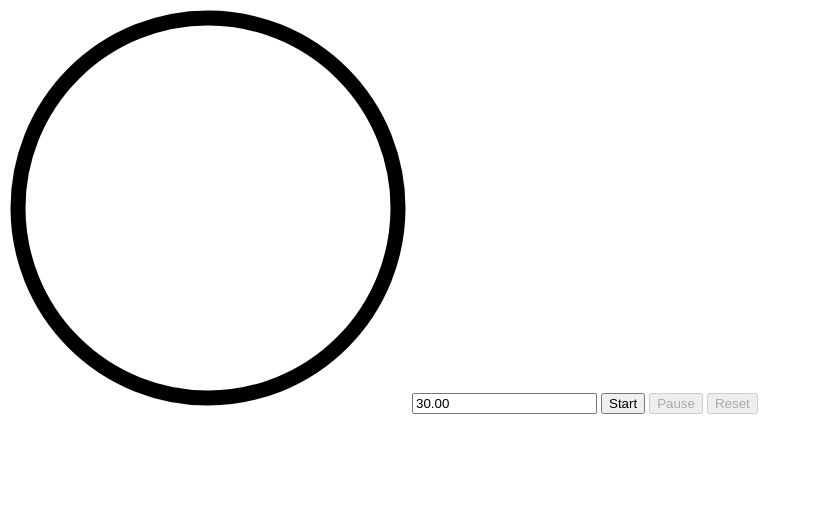
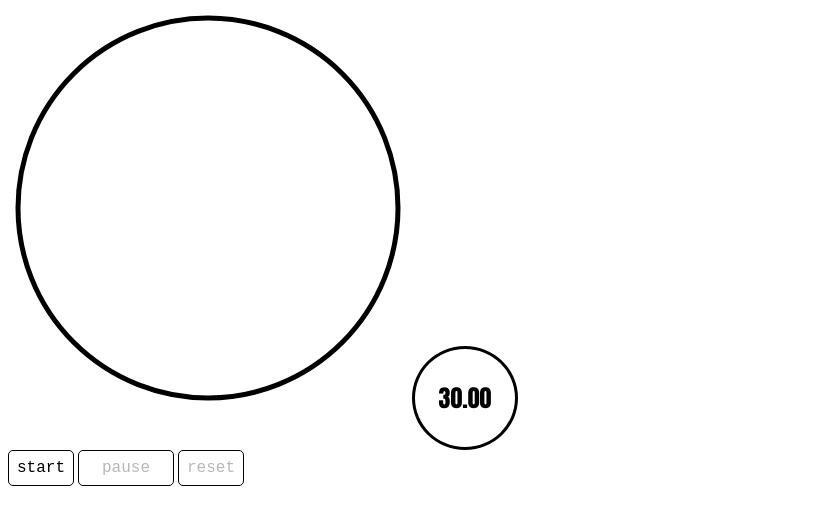
Before and after one commit to Manuelhh/timer-app, a plain HTML site: page index.html in a window 1280 px wide. Shown: the whole page, without its empty margins (0-813 px from the left). Drawn offline with Linux system fonts and the light colour scheme.

Commit message:
Added .css file and started styling

```diff
--- /dev/null
+++ b/index.css
@@ -0,0 +1,22 @@
+#duration {
+  border: 3px solid black;
+  border-radius: 50%;
+  text-align: center;
+  width: 6rem;
+  height: 6rem;
+  font-family: Impact, Haettenschweiler, "Arial Narrow Bold", sans-serif;
+  font-size: 1.5rem;
+}
+
+.buttons button {
+  background-color: transparent;
+  border: 1px solid black;
+  border-radius: 5px;
+  font-family: monospace;
+  font-size: 1rem;
+  padding: 0.5rem;
+}
+
+#pause {
+  width: 6rem;
+}
--- a/index.html
+++ b/index.html
@@ -5,6 +5,7 @@
     <meta http-equiv="X-UA-Compatible" content="IE=edge" />
     <meta name="viewport" content="width=device-width, initial-scale=1.0" />
     <title>Timer App</title>
+    <link rel="stylesheet" href="index.css" />
   </head>
   <body>
     <svg height="400" width="400">
@@ -14,15 +15,17 @@
         cy="200"
         fill="transparent"
         stroke="black"
-        stroke-width="15"
+        stroke-width="5"
         transform="rotate(-90 200 200)"
       />
     </svg>
 
     <input value="30.00" id="duration" />
-    <button id="start">Start</button>
-    <button id="pause">Pause</button>
-    <button id="reset">Reset</button>
+    <div class="buttons">
+      <button id="start">start</button>
+      <button id="pause">pause</button>
+      <button id="reset">reset</button>
+    </div>
     <script src="timerClass.js"></script>
     <script src="index.js"></script>
   </body>
--- a/timerClass.js
+++ b/timerClass.js
@@ -18,7 +18,6 @@ class Timer {
       this.onPause = callbacks.onPause;
       this.onRestart = callbacks.onRestart;
     }
-
     this.timePassed = timePassed;
 
     this.startButton.addEventListener("click", this.start);
@@ -38,18 +37,18 @@ class Timer {
   };
 
   pause = () => {
-    if (this.pauseButtton.innerHTML === "Pause") {
+    if (this.pauseButtton.innerHTML === "pause") {
       if (this.onPause) {
         this.onPause();
       }
-      this.pauseButtton.innerHTML = "Continue";
+      this.pauseButtton.innerHTML = "continue";
       clearInterval(this.interval);
       clearInterval(this.seconds);
     } else {
       if (this.onRestart) {
         this.onRestart();
       }
-      this.pauseButtton.innerHTML = "Pause";
+      this.pauseButtton.innerHTML = "pause";
       this.start();
     }
   };
@@ -63,7 +62,7 @@ class Timer {
     if (this.onTick) {
       this.onTick();
     }
-    this.pauseButtton.innerHTML = "Pause";
+    this.pauseButtton.innerHTML = "pause";
     this.startButton.disabled = false;
   };
 
```
